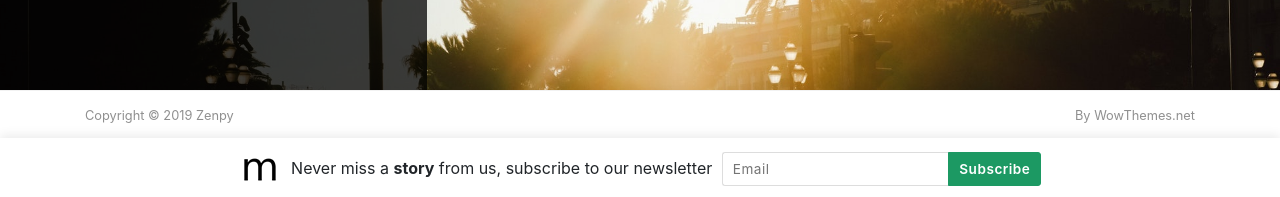
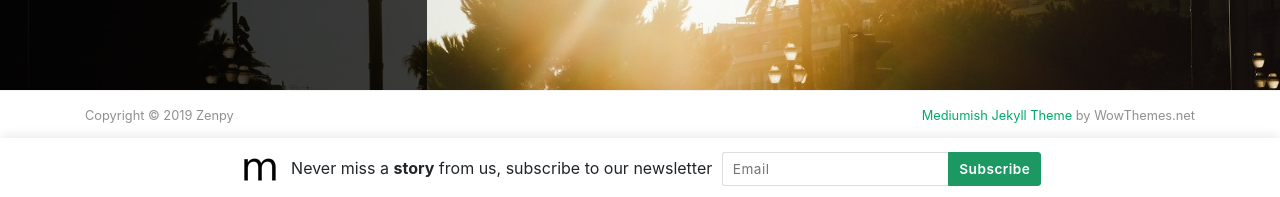
Before and after one commit to zenofkarma/testweb1, a Jekyll site: the page built from index.html, in a window 1280 px wide and 900 px high, scrolled down 557 px. Shown: the part 700-897 px from the top of the window. Built offline with Jekyll 4.4.1, drawn with Linux system fonts in a browser that asks for light colours; nearby versions of some CDN libraries; the list of posts is cut into pages by our own code.

Commit message:
Add files via upload

```diff
--- a/_layouts/default.html
+++ b/_layouts/default.html
@@ -164,7 +164,7 @@
                 Copyright © {{ site.time | date: "%Y" }} {{ site.name }}
             </div>
             <div class="col-md-6 col-sm-6 text-center text-lg-right">
-                By WowThemes.net
+                <a target="_blank" href="https://www.wowthemes.net/mediumish-free-jekyll-template/">Mediumish Jekyll Theme</a> by WowThemes.net
             </div>
         </div>
     </div>
```
